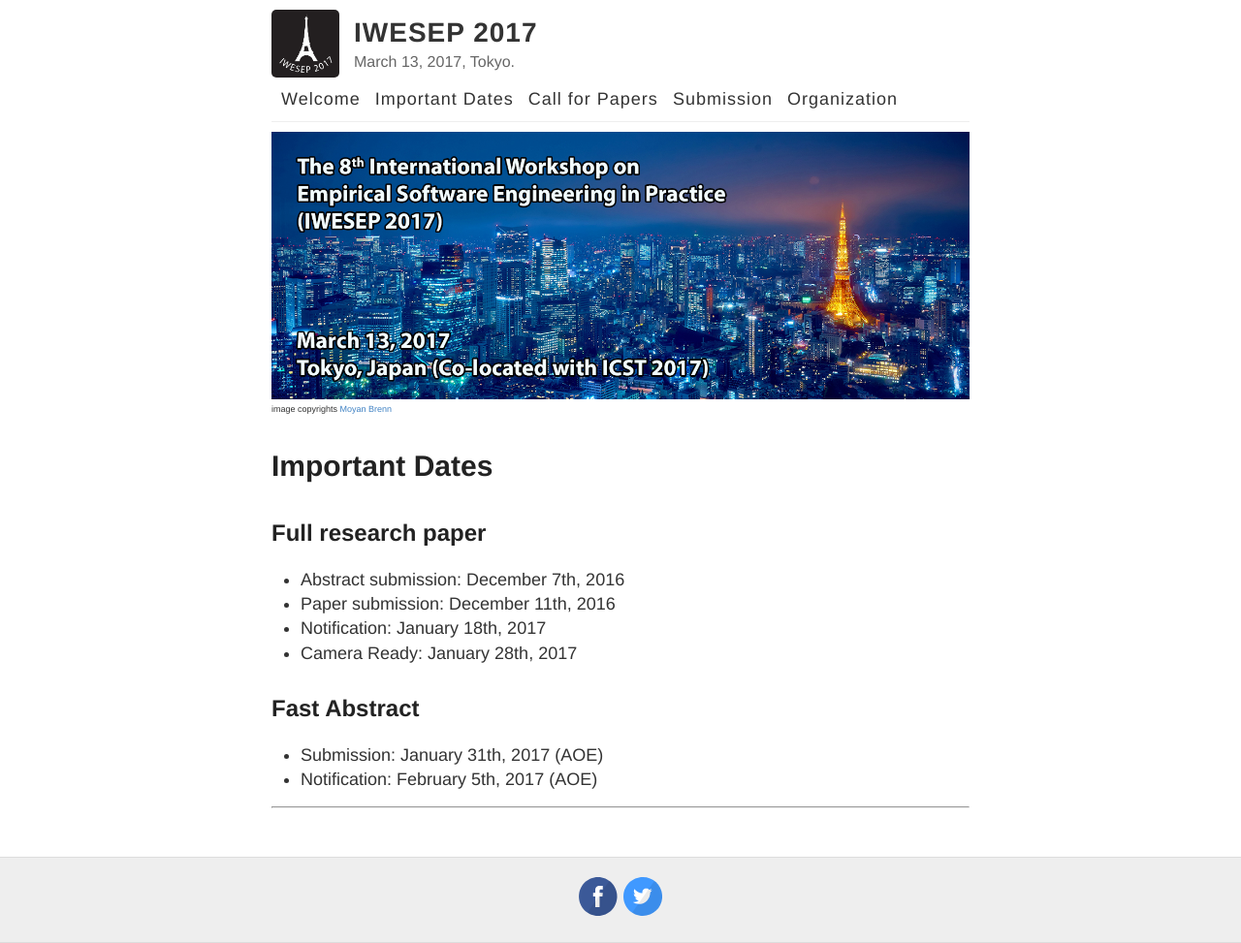
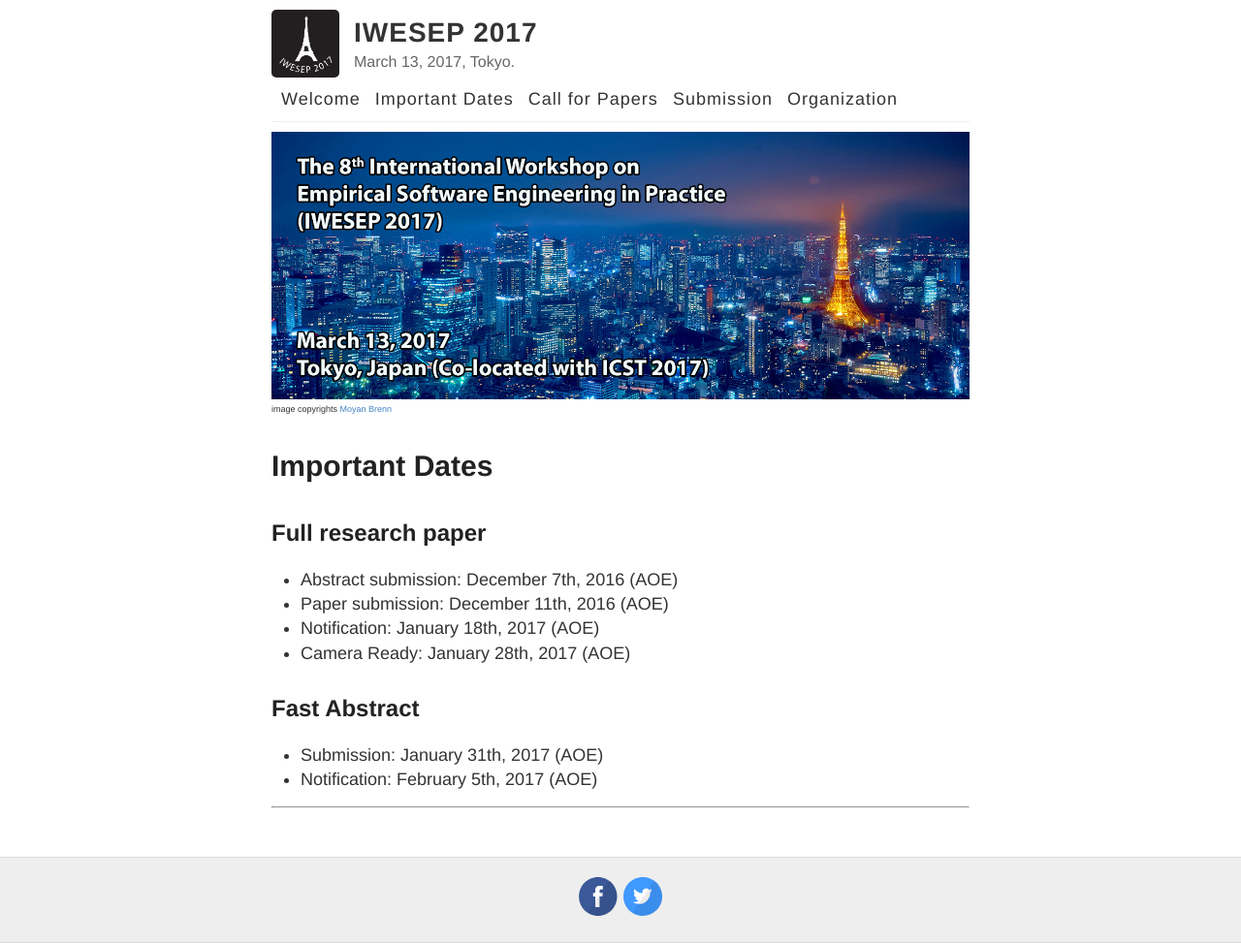
Before and after one commit to iwesep2017/iwesep2017.github.io, a Jekyll site: the page built from important-dates.md, in a window 1280 px wide. Shown: the whole page at 97% size. Built offline with Jekyll 4.4.1, drawn with Linux system fonts in a browser that asks for light colours.

Commit message:
Add timezone for full research track

```diff
--- a/important-dates.md
+++ b/important-dates.md
@@ -5,10 +5,10 @@ permalink: /important-dates/
 ---
 
 ## Full research paper
-* Abstract submission: December 7th, 2016
-* Paper submission: December 11th, 2016
-* Notification: January 18th, 2017
-* Camera Ready: January 28th, 2017
+* Abstract submission: December 7th, 2016 (AOE)
+* Paper submission: December 11th, 2016 (AOE)
+* Notification: January 18th, 2017 (AOE)
+* Camera Ready: January 28th, 2017 (AOE)
 
 ## Fast Abstract
 * Submission: January 31th, 2017 (AOE)
```
Also changed, not shown: call-for-papers.md (+4 -4 lines).
